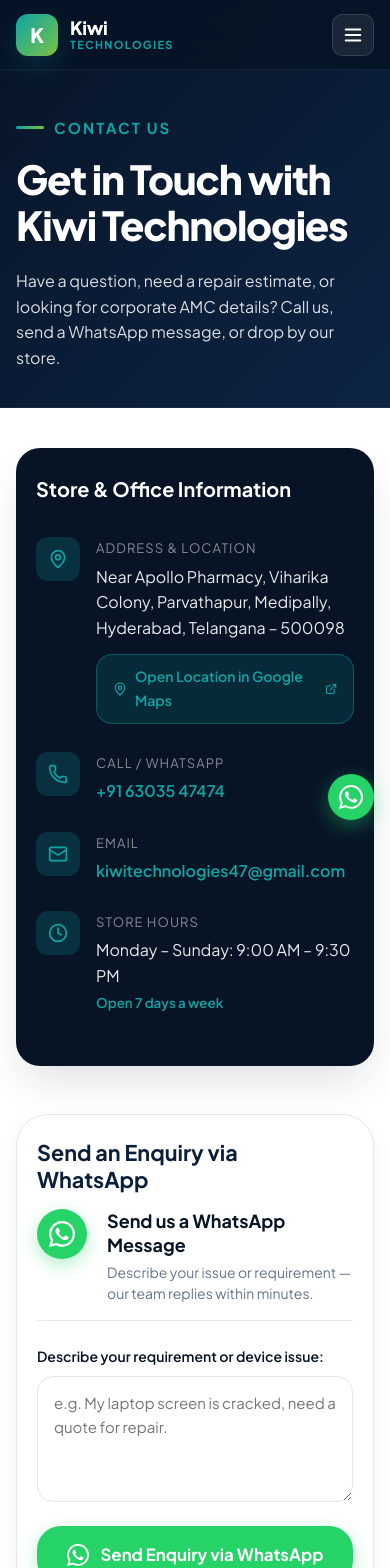
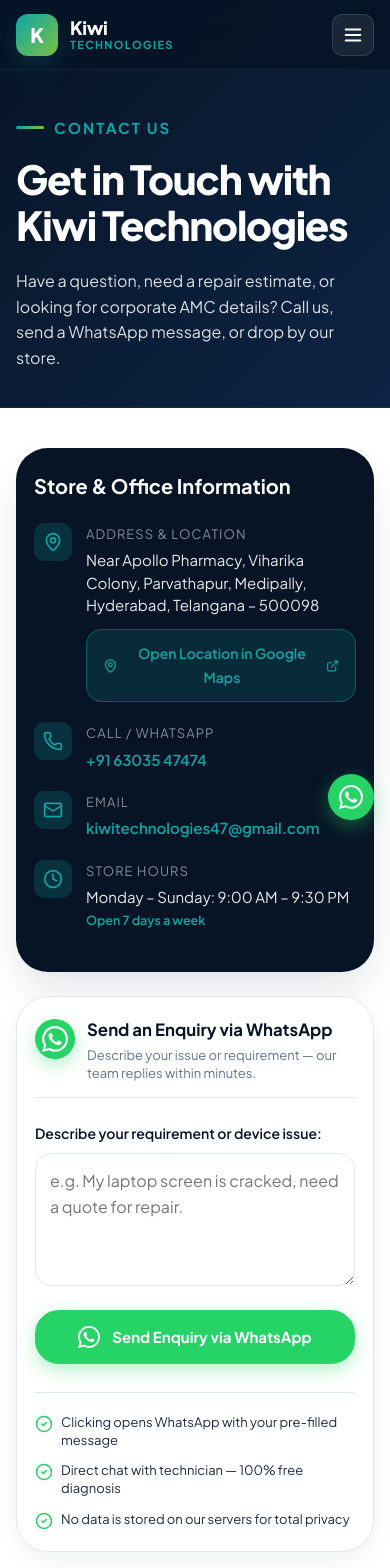
Before and after one commit to kiwitechcomputers-oss/Kiwitech-website, a Next.js app: page /contact in a window 390 px wide. Shown: the top 1568 px of the page. Built offline with nearby package versions, Linux system fonts and the light colour scheme.

Commit message:
contact onsole  Kiwi Tech website

```diff
--- a/src/app/contact/page.tsx
+++ b/src/app/contact/page.tsx
@@ -91,9 +91,6 @@
             {/* Form */}
             <ScrollReveal delay={120}>
               <div className="contact-form-card">
-                <h3 className="heading-h3" style={{ marginBottom: '1rem', color: 'var(--navy)' }}>
-                  Send an Enquiry via WhatsApp
-                </h3>
                 <ContactForm />
               </div>
             </ScrollReveal>
--- a/src/components/contact/ContactForm.tsx
+++ b/src/components/contact/ContactForm.tsx
@@ -22,7 +22,7 @@
           </svg>
         </div>
         <div>
-          <h4 className="wa-title">Send us a WhatsApp Message</h4>
+          <h3 className="wa-title">Send an Enquiry via WhatsApp</h3>
           <p className="wa-sub">Describe your issue or requirement — our team replies within minutes.</p>
         </div>
       </div>
--- a/src/styles/globals.css
+++ b/src/styles/globals.css
@@ -844,14 +844,98 @@
 .form-grid .form-group.full { grid-column: 1 / -1; }
 
 @media (max-width: 900px) {
-  .contact-grid { grid-template-columns: 1fr; }
-  .form-grid { grid-template-columns: 1fr; }
+  .contact-grid {
+    grid-template-columns: 1fr !important;
+    gap: 1.5rem !important;
+    width: 100% !important;
+  }
+  .form-grid {
+    grid-template-columns: 1fr !important;
+  }
   .contact-info-card {
-    padding: 1.5rem 1.25rem;
-    border-radius: var(--radius-lg);
+    padding: 1.35rem 1.125rem !important;
+    border-radius: var(--radius-xl) !important;
+    width: 100% !important;
+    box-sizing: border-box !important;
+    word-break: break-word !important;
+  }
+  .contact-info-card h3 {
+    font-size: 1.25rem !important;
+    margin-bottom: 1.25rem !important;
+  }
+  .contact-info-item {
+    gap: 0.875rem !important;
+    margin-bottom: 1.25rem !important;
+    width: 100% !important;
+    word-break: break-word !important;
+    overflow-wrap: break-word !important;
+  }
+  .contact-info-icon {
+    width: 38px !important;
+    height: 38px !important;
+    min-width: 38px !important;
+    border-radius: 10px !important;
+    flex-shrink: 0 !important;
+  }
+  .contact-info-value {
+    font-size: 0.9375rem !important;
+    line-height: 1.5 !important;
+    word-break: break-word !important;
+    overflow-wrap: break-word !important;
+  }
+  .contact-map-button {
+    width: 100% !important;
+    justify-content: center !important;
+    font-size: 0.875rem !important;
+    padding: 0.75rem 1rem !important;
+    box-sizing: border-box !important;
+    margin-top: 0.75rem !important;
+    text-align: center !important;
   }
   .contact-form-card {
-    padding: 1.5rem 1.25rem;
+    padding: 1.35rem 1.125rem !important;
+    border-radius: var(--radius-xl) !important;
+    width: 100% !important;
+    box-sizing: border-box !important;
+  }
+  .wa-enquiry-header {
+    gap: 0.75rem !important;
+    padding-bottom: 0.875rem !important;
+  }
+  .wa-icon {
+    width: 40px !important;
+    height: 40px !important;
+    min-width: 40px !important;
+    flex-shrink: 0 !important;
+  }
+  .wa-title {
+    font-size: 1.05rem !important;
+    line-height: 1.3 !important;
+  }
+  .wa-sub {
+    font-size: 0.8125rem !important;
+    line-height: 1.4 !important;
+  }
+  .wa-textarea {
+    font-size: 16px !important; /* Prevents mobile browser auto-zoom */
+    padding: 0.875rem !important;
+    border-radius: var(--radius-md) !important;
+    width: 100% !important;
+    box-sizing: border-box !important;
+  }
+  .wa-send-btn {
+    width: 100% !important;
+    padding: 0.875rem 1rem !important;
+    font-size: 0.9375rem !important;
+    justify-content: center !important;
+    white-space: normal !important;
+    text-align: center !important;
+    box-sizing: border-box !important;
+  }
+  .wa-tick-item {
+    font-size: 0.8125rem !important;
+    gap: 0.5rem !important;
+    line-height: 1.4 !important;
   }
 }
 
```
